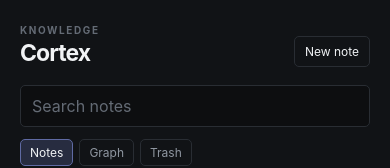
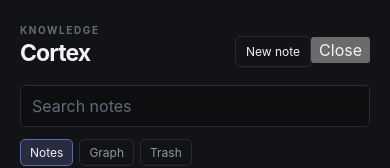
Before and after one commit to ZakkFast/cortex-notes, a React (Vite) app in the folder frontend/: page / in a window 390 px wide. Shown: the top 168 px of the page. Built offline with nearby package versions, Linux system fonts and the light colour scheme; no server answers.

Commit message:
Make Cortex navigation mobile-ready

```diff
--- a/frontend/src/components/NoteSidebar/NoteSidebar.tsx
+++ b/frontend/src/components/NoteSidebar/NoteSidebar.tsx
@@ -8,12 +8,14 @@ type NoteSidebarProps = {
   trash: boolean;
   graph: boolean;
   loading: boolean;
+  mobileOpen: boolean;
   onSearchChange: (value: string) => void;
   onSelect: (note: Note) => void;
   onCreate: () => void;
   onToggleTrash: (trash: boolean) => void;
   onOpenGraph: () => void;
   onOpenSettings: () => void;
+  onMobileClose: () => void;
 };
 
 function formatUpdatedAt(value: string): string {
@@ -28,23 +30,30 @@ export function NoteSidebar({
   trash,
   graph,
   loading,
+  mobileOpen,
   onSearchChange,
   onSelect,
   onCreate,
   onToggleTrash,
   onOpenGraph,
   onOpenSettings,
+  onMobileClose,
 }: NoteSidebarProps) {
   return (
-    <aside className="note-sidebar">
+    <aside className={`note-sidebar${mobileOpen ? " note-sidebar--mobile-open" : ""}`}>
       <header className="note-sidebar__header">
         <div>
           <p className="note-sidebar__eyebrow">Knowledge</p>
           <h1 className="note-sidebar__brand">Cortex</h1>
         </div>
-        <button className="note-sidebar__new-button" type="button" onClick={onCreate} disabled={trash}>
-          New note
-        </button>
+        <div className="note-sidebar__header-actions">
+          <button className="note-sidebar__new-button" type="button" onClick={onCreate} disabled={trash}>
+            New note
+          </button>
+          <button className="note-sidebar__mobile-close" type="button" onClick={onMobileClose}>
+            Close
+          </button>
+        </div>
       </header>
 
       <input
```
